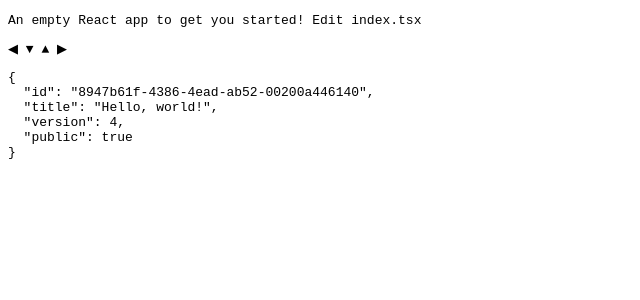
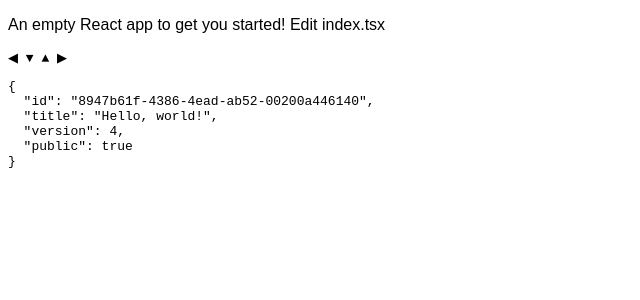
Before and after one commit to makenotion/starter, a Next.js app: page / in a window 1280 px wide. Shown: the top 300 px of the page, without its empty margins (0-640 px from the left). Built offline with nearby package versions, Linux system fonts and the light colour scheme.

Commit message:
put globals back in case they need it

```diff
--- a/index.tsx
+++ b/index.tsx
@@ -5,10 +5,12 @@ import { block } from "./data";
 
 export function App() {
   return (
-    <pre>
+    <main>
       <p>An empty React app to get you started! Edit index.tsx</p>
-      <p>◀ ▼ ▲ ▶</p>
-      {JSON.stringify(block, null, 2)}
-    </pre>
+      <pre>
+        <p>◀ ▼ ▲ ▶</p>
+        {JSON.stringify(block, null, 2)}
+      </pre>
+    </main>
   );
 }
--- a/pages/_app.tsx
+++ b/pages/_app.tsx
@@ -1,4 +1,5 @@
 import type { AppProps } from "next/app";
+import "../styles/globals.css";
 
 function MyApp({ Component, pageProps }: AppProps) {
   return <Component {...pageProps} />;
--- /dev/null
+++ b/styles/globals.css
@@ -0,0 +1,3 @@
+body {
+  font-family: Arial, Helvetica, sans-serif;
+}
```
